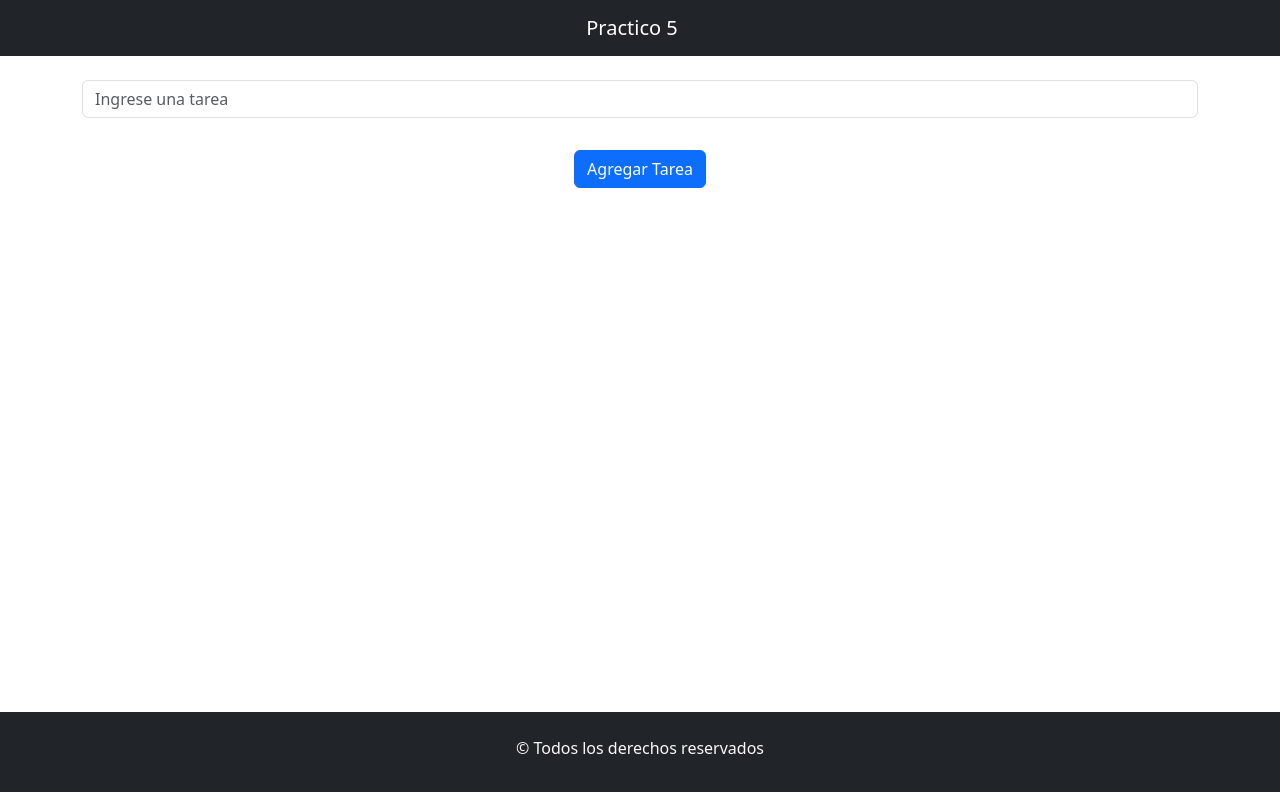
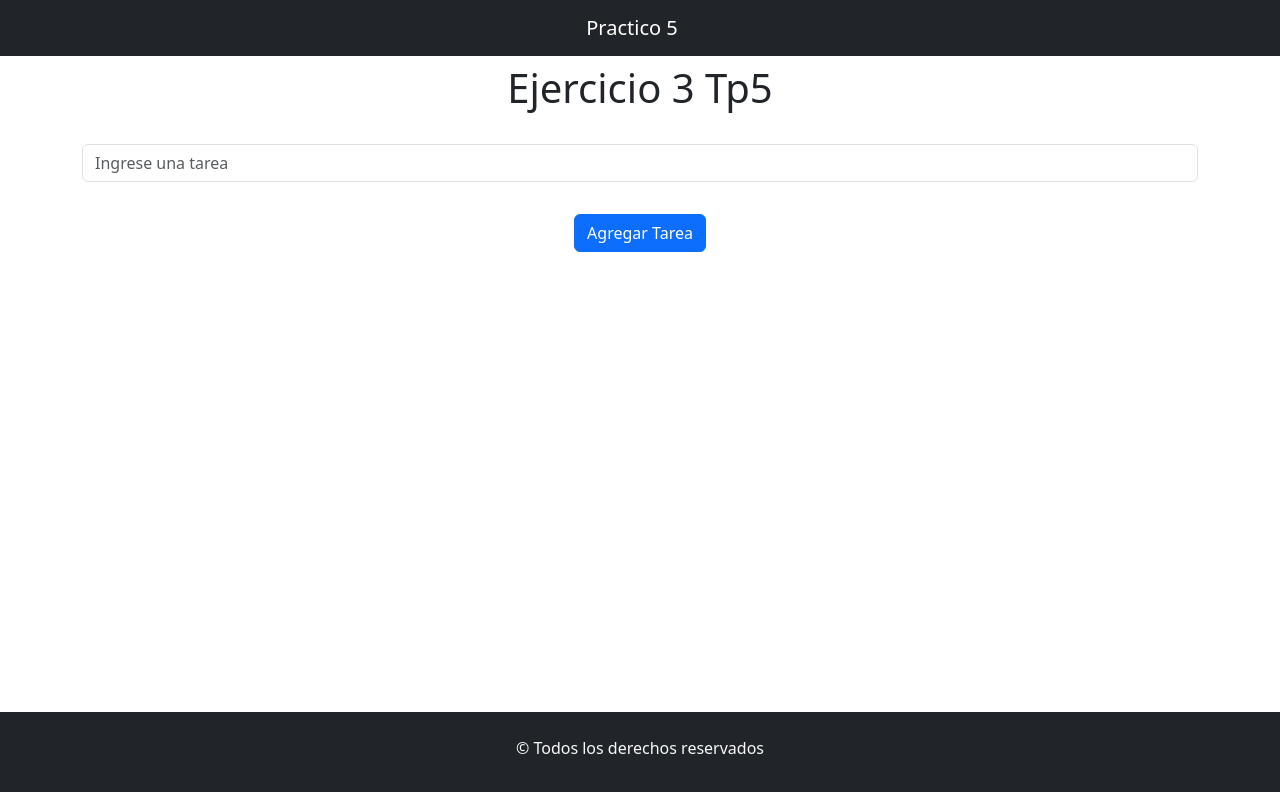
Before and after one commit to pablogonza37/practico5-ejercicio3, a plain HTML site: page index.html in a window 1280 px wide. Drawn offline with nearby package versions, Linux system fonts and the light colour scheme.

Commit message:
se agrego titulo al maquetado

```diff
--- a/index.html
+++ b/index.html
@@ -20,7 +20,8 @@
         </div>
       </nav>
     </header>
-    <main>
+    <main class="text-center">
+        <h1 class="h1 my-2">Ejercicio 3 Tp5</h1>
       <section class="container-fluid d-flex justify-content-center">
         <div class="container my-4">
           <div class="row">
```
